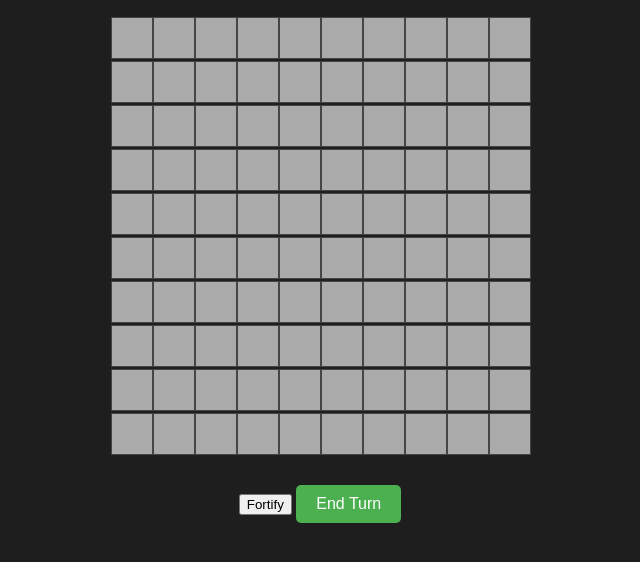
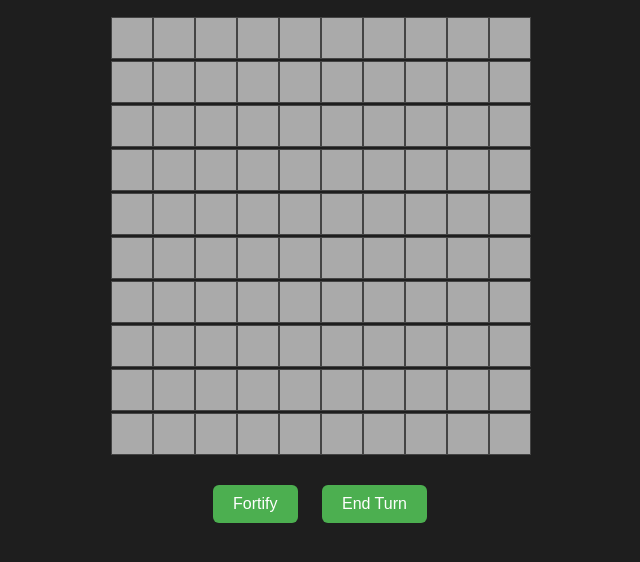
Before and after one commit to CharlieWilliams27099/no, a plain HTML site: page index.html in a window 1280 px wide. Shown: the part 140-702 px from the top of the page, without its empty margins (320-960 px from the left). Drawn offline with Linux system fonts and the light colour scheme.

Commit message:
Update style.css

```diff
--- a/style.css
+++ b/style.css
@@ -44,3 +44,16 @@ body {
 #end-turn:hover {
   background-color: #388e3c;
 }
+#fortify, #end-turn {
+  padding: 10px 20px;
+  margin: 10px;
+  font-size: 1em;
+  background-color: #4caf50;
+  color: white;
+  border: none;
+  border-radius: 6px;
+  cursor: pointer;
+}
+#fortify:hover, #end-turn:hover {
+  background-color: #388e3c;
+}
```
